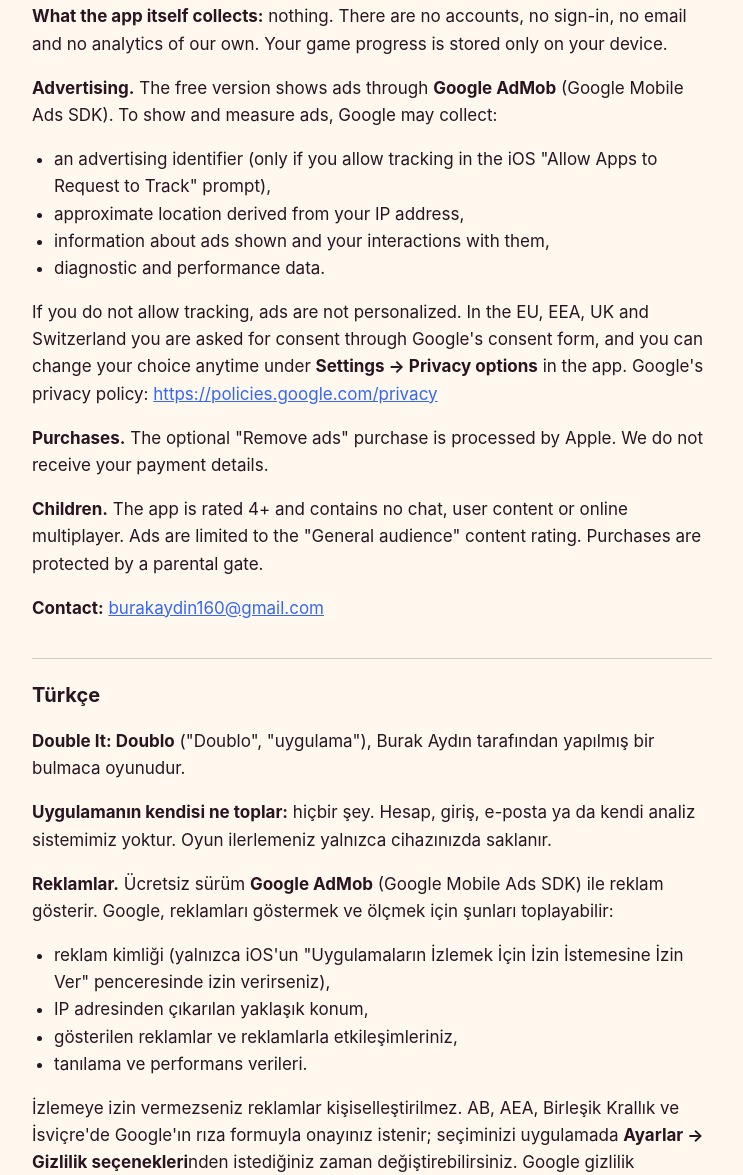
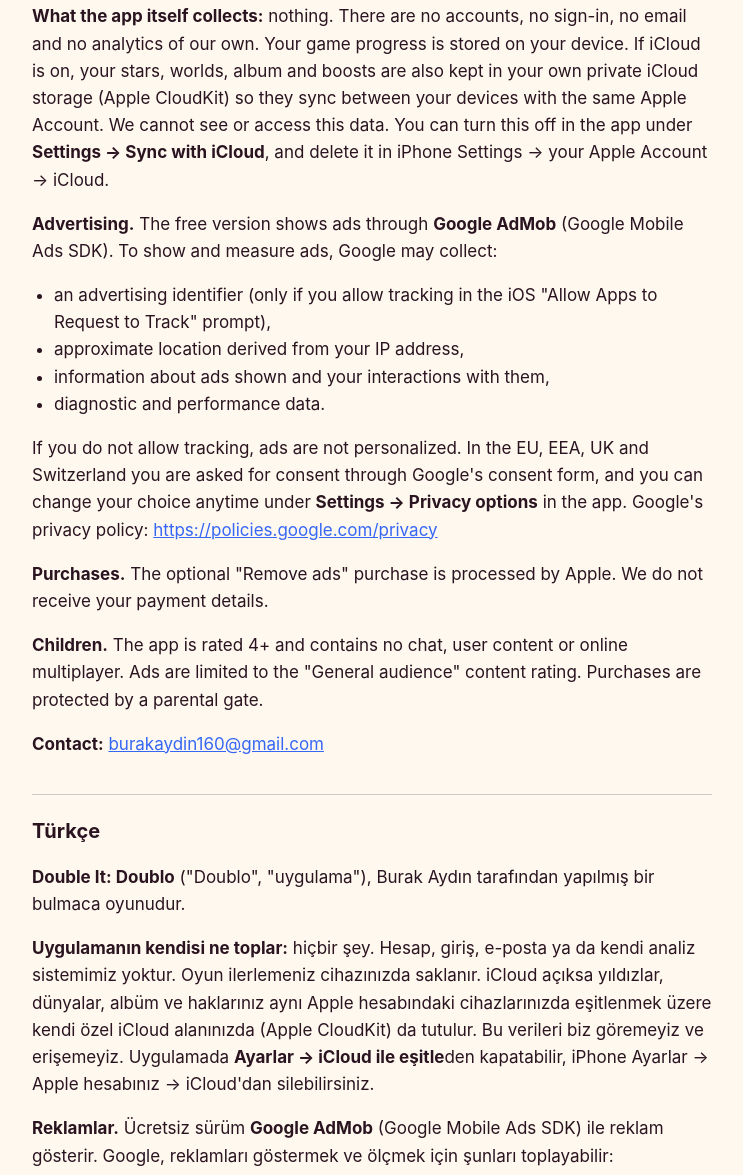
Before and after one commit to burakaydins/doublo-site, a plain HTML site: page privacy.html in a window 1280 px wide. Shown: the part 279-1454 px from the top of the page, without its empty margins (268-1011 px from the left). Drawn offline with Linux system fonts and the light colour scheme.

Commit message:
Gizlilik ve destek: iCloud (CloudKit) ile ilerleme eşitlemesi
Co-Authored-By: Claude Opus 5.5 <noreply@anthropic.com>

```diff
--- a/privacy.html
+++ b/privacy.html
@@ -27,7 +27,7 @@ nav { margin-top: 40px; font-size: 15px; color: var(--muted); }
 <p><em>Last updated / Son güncelleme: 26 November 2026</em></p>
 <h2>English</h2>
 <p><strong>Double It: Doublo</strong> ("Doublo", "the app") is a puzzle game made by Burak Aydın.</p>
-<p><strong>What the app itself collects:</strong> nothing. There are no accounts, no sign-in, no email and no analytics of our own. Your game progress is stored only on your device.</p>
+<p><strong>What the app itself collects:</strong> nothing. There are no accounts, no sign-in, no email and no analytics of our own. Your game progress is stored on your device. If iCloud is on, your stars, worlds, album and boosts are also kept in your own private iCloud storage (Apple CloudKit) so they sync between your devices with the same Apple Account. We cannot see or access this data. You can turn this off in the app under <strong>Settings → Sync with iCloud</strong>, and delete it in iPhone Settings → your Apple Account → iCloud.</p>
 <p><strong>Advertising.</strong> The free version shows ads through <strong>Google AdMob</strong> (Google Mobile Ads SDK). To show and measure ads, Google may collect:</p>
 <ul>
 <li>an advertising identifier (only if you allow tracking in the iOS "Allow Apps to Request to Track" prompt),</li>
@@ -41,7 +41,7 @@ nav { margin-top: 40px; font-size: 15px; color: var(--muted); }
 <p><strong>Contact:</strong> <a href="mailto:burakaydin160@gmail.com">burakaydin160@gmail.com</a></p>
 <h2>Türkçe</h2>
 <p><strong>Double It: Doublo</strong> ("Doublo", "uygulama"), Burak Aydın tarafından yapılmış bir bulmaca oyunudur.</p>
-<p><strong>Uygulamanın kendisi ne toplar:</strong> hiçbir şey. Hesap, giriş, e-posta ya da kendi analiz sistemimiz yoktur. Oyun ilerlemeniz yalnızca cihazınızda saklanır.</p>
+<p><strong>Uygulamanın kendisi ne toplar:</strong> hiçbir şey. Hesap, giriş, e-posta ya da kendi analiz sistemimiz yoktur. Oyun ilerlemeniz cihazınızda saklanır. iCloud açıksa yıldızlar, dünyalar, albüm ve haklarınız aynı Apple hesabındaki cihazlarınızda eşitlenmek üzere kendi özel iCloud alanınızda (Apple CloudKit) da tutulur. Bu verileri biz göremeyiz ve erişemeyiz. Uygulamada <strong>Ayarlar → iCloud ile eşitle</strong>den kapatabilir, iPhone Ayarlar → Apple hesabınız → iCloud'dan silebilirsiniz.</p>
 <p><strong>Reklamlar.</strong> Ücretsiz sürüm <strong>Google AdMob</strong> (Google Mobile Ads SDK) ile reklam gösterir. Google, reklamları göstermek ve ölçmek için şunları toplayabilir:</p>
 <ul>
 <li>reklam kimliği (yalnızca iOS'un "Uygulamaların İzlemek İçin İzin İstemesine İzin Ver" penceresinde izin verirseniz),</li>
```
Also changed, not shown: support.html (+2 -2 lines).
